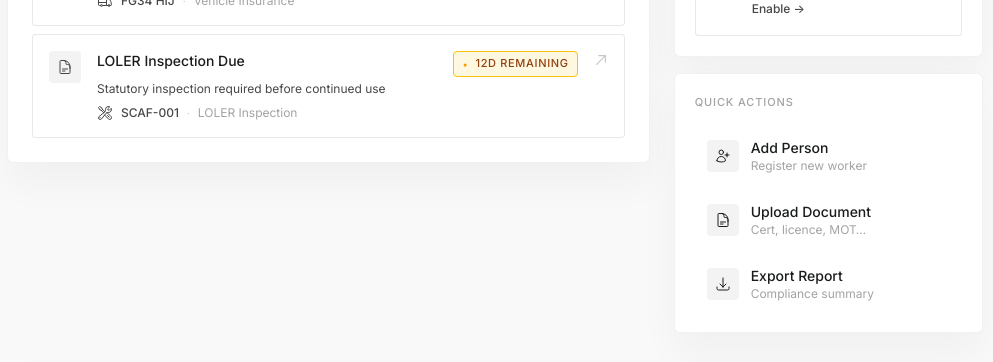
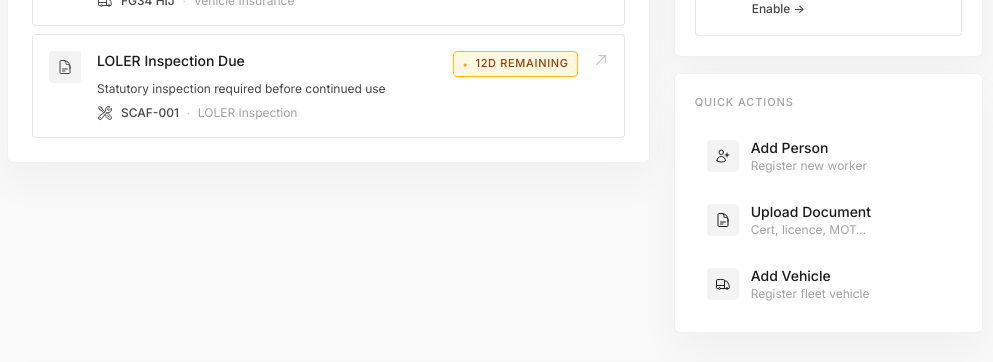
Before and after one commit to benjamingbrown064/hatsafe, a Next.js app: page /dashboard in a window 1280 px wide. Shown: the part 880-1242 px from the top of the page, without its empty margins (265-1258 px from the left). Built offline with nearby package versions, Linux system fonts and the light colour scheme.

Commit message:
feat: dashboard quick actions functional — Add Person/Vehicle navigate, Upload Document opens file picker

```diff
--- a/app/dashboard/page.tsx
+++ b/app/dashboard/page.tsx
@@ -3,11 +3,14 @@
 import AppLayout from '@/components/layout/AppLayout';
 import ExpiryAlerts from '@/components/dashboard/ExpiryAlerts';
 import AISuggestions from '@/components/dashboard/AISuggestions';
+import Link from 'next/link';
+import { useRef, useState } from 'react';
 import {
   ArrowUpRightIcon,
   UserPlusIcon,
-  ArrowDownTrayIcon,
   DocumentTextIcon,
+  TruckIcon,
+  CheckCircleIcon,
 } from '@heroicons/react/24/outline';
 
 import { MOCK_DOCUMENTS } from '@/lib/mockData';
@@ -18,6 +21,16 @@ const valid        = MOCK_DOCUMENTS.filter(d => d.status === 'valid').length;
 const pendingReview = 4;
 
 export default function DashboardPage() {
+  const fileInputRef = useRef<HTMLInputElement>(null);
+  const [uploaded, setUploaded] = useState(false);
+
+  function handleUploadClick() { fileInputRef.current?.click(); }
+  function handleFileChange(e: React.ChangeEvent<HTMLInputElement>) {
+    if (!e.target.files?.[0]) return;
+    setUploaded(true);
+    setTimeout(() => setUploaded(false), 3000);
+    e.target.value = '';
+  }
   const stats4 = [
     { label: 'EXPIRED',        value: String(expired),      urgent: true },
     { label: 'EXPIRING SOON',  value: String(expiringSoon), urgent: false },
@@ -97,27 +110,66 @@ export default function DashboardPage() {
             <div className="card" style={{ padding: '20px' }}>
               <div className="label-sm mb-4">QUICK ACTIONS</div>
               <div className="space-y-2">
-                {[
-                  { icon: UserPlusIcon, label: 'Add Person', sub: 'Register new worker' },
-                  { icon: DocumentTextIcon, label: 'Upload Document', sub: 'Cert, licence, MOT…' },
-                  { icon: ArrowDownTrayIcon, label: 'Export Report', sub: 'Compliance summary' },
-                ].map((a) => (
-                  <button key={a.label}
-                    className="w-full flex items-center gap-3 px-3 py-2.5 text-left transition-colors"
-                    style={{ borderRadius: '4px' }}
+
+                {/* Add Person → /people */}
+                <Link href="/people"
+                  className="w-full flex items-center gap-3 px-3 py-2.5 transition-colors"
+                  style={{ borderRadius: '4px', textDecoration: 'none', display: 'flex' }}
                   onMouseEnter={e => (e.currentTarget.style.backgroundColor = '#F3F3F3')}
                   onMouseLeave={e => (e.currentTarget.style.backgroundColor = 'transparent')}>
                   <div className="w-8 h-8 flex items-center justify-center flex-shrink-0"
                     style={{ backgroundColor: '#F3F3F3', borderRadius: '4px' }}>
-                      <a.icon className="w-4 h-4" style={{ color: '#1A1C1C' }} strokeWidth={1.5} />
+                    <UserPlusIcon className="w-4 h-4" style={{ color: '#1A1C1C' }} strokeWidth={1.5} />
                   </div>
                   <div>
-                      <div className="text-sm font-medium" style={{ color: '#1A1C1C' }}>{a.label}</div>
-                      <div className="text-xs" style={{ color: '#A3A3A3' }}>{a.sub}</div>
+                    <div className="text-sm font-medium" style={{ color: '#1A1C1C' }}>Add Person</div>
+                    <div className="text-xs" style={{ color: '#A3A3A3' }}>Register new worker</div>
+                  </div>
+                </Link>
+
+                {/* Upload Document → file picker */}
+                <button
+                  className="w-full flex items-center gap-3 px-3 py-2.5 text-left transition-colors"
+                  style={{ borderRadius: '4px' }}
+                  onClick={handleUploadClick}
+                  onMouseEnter={e => (e.currentTarget.style.backgroundColor = '#F3F3F3')}
+                  onMouseLeave={e => (e.currentTarget.style.backgroundColor = 'transparent')}>
+                  <div className="w-8 h-8 flex items-center justify-center flex-shrink-0"
+                    style={{ backgroundColor: uploaded ? '#000000' : '#F3F3F3', borderRadius: '4px' }}>
+                    {uploaded
+                      ? <CheckCircleIcon className="w-4 h-4" style={{ color: '#FFC107' }} strokeWidth={2} />
+                      : <DocumentTextIcon className="w-4 h-4" style={{ color: '#1A1C1C' }} strokeWidth={1.5} />
+                    }
+                  </div>
+                  <div>
+                    <div className="text-sm font-medium" style={{ color: '#1A1C1C' }}>
+                      {uploaded ? 'Document Uploaded ✓' : 'Upload Document'}
+                    </div>
+                    <div className="text-xs" style={{ color: '#A3A3A3' }}>Cert, licence, MOT…</div>
                   </div>
                 </button>
-                ))}
+
+                {/* Add Vehicle → /vehicles */}
+                <Link href="/vehicles"
+                  className="w-full flex items-center gap-3 px-3 py-2.5 transition-colors"
+                  style={{ borderRadius: '4px', textDecoration: 'none', display: 'flex' }}
+                  onMouseEnter={e => (e.currentTarget.style.backgroundColor = '#F3F3F3')}
+                  onMouseLeave={e => (e.currentTarget.style.backgroundColor = 'transparent')}>
+                  <div className="w-8 h-8 flex items-center justify-center flex-shrink-0"
+                    style={{ backgroundColor: '#F3F3F3', borderRadius: '4px' }}>
+                    <TruckIcon className="w-4 h-4" style={{ color: '#1A1C1C' }} strokeWidth={1.5} />
                   </div>
+                  <div>
+                    <div className="text-sm font-medium" style={{ color: '#1A1C1C' }}>Add Vehicle</div>
+                    <div className="text-xs" style={{ color: '#A3A3A3' }}>Register fleet vehicle</div>
+                  </div>
+                </Link>
+
+              </div>
+
+              {/* Hidden file input */}
+              <input ref={fileInputRef} type="file" accept=".pdf,.jpg,.jpeg,.png,.doc,.docx"
+                style={{ display: 'none' }} onChange={handleFileChange} />
             </div>
           </div>
         </div>
```
Lines whose indentation alone changed are shown as unchanged.
